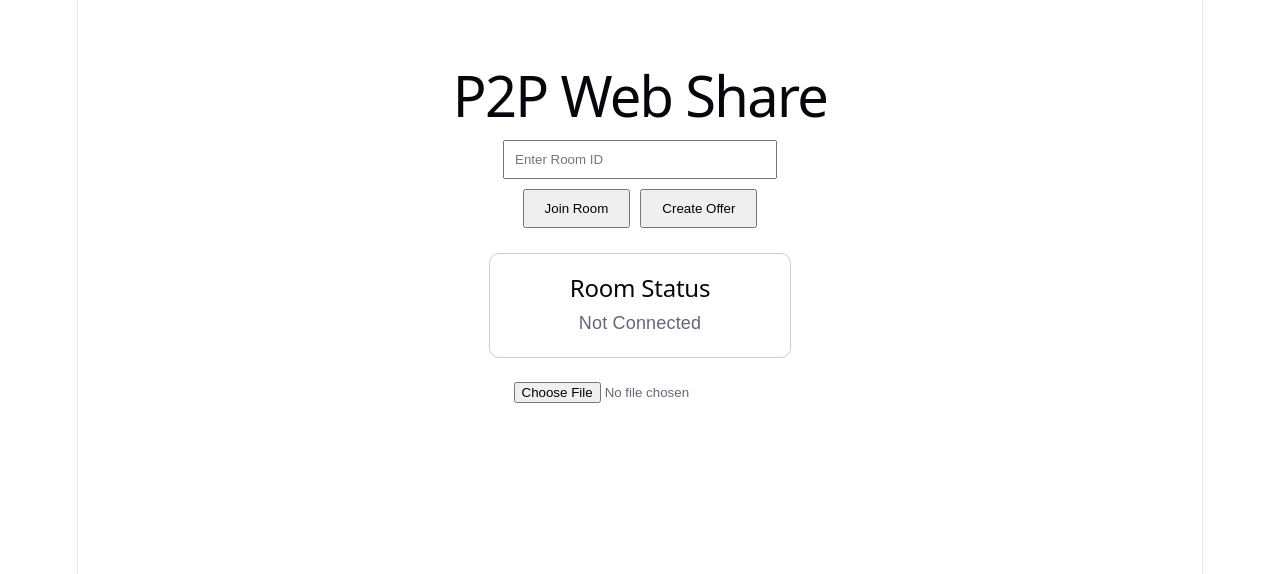
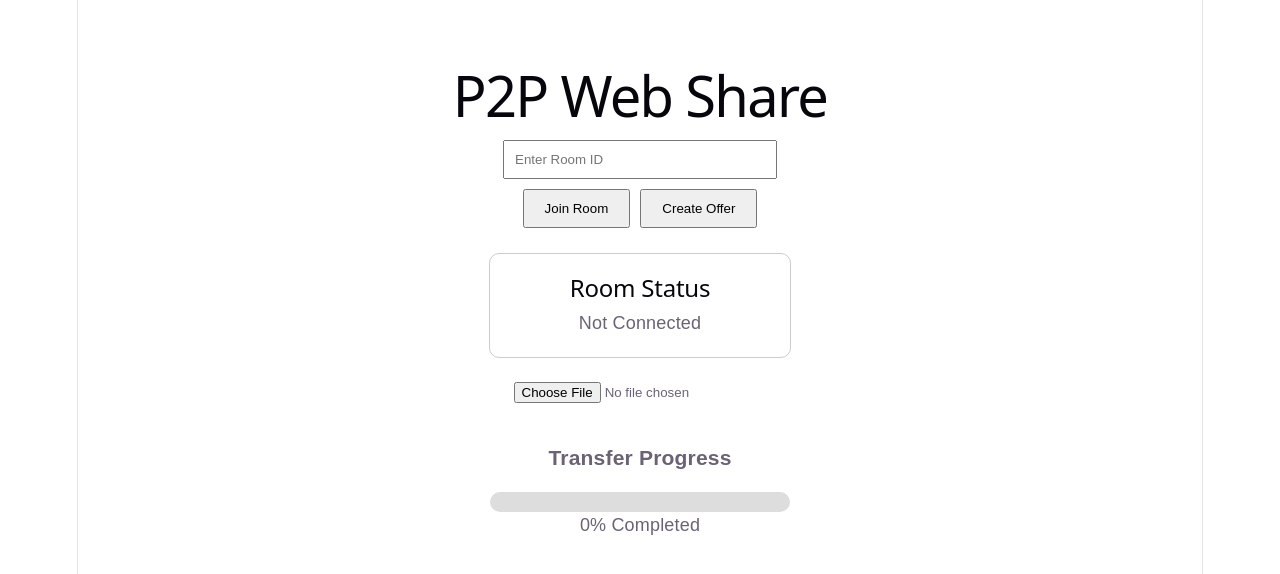
Before and after one commit to Priya07-jk/p2p-web-share, a React app in the folder frontend/: page / in a window 1280 px wide. Shown: the top 574 px of the page. Built offline with nearby package versions, Linux system fonts and the light colour scheme; the HTML template or start-up script is replaced by a standard one.

Commit message:
Add transfer progress tracker

```diff
--- a/frontend/src/App.jsx
+++ b/frontend/src/App.jsx
@@ -4,6 +4,7 @@ function App() {
   const [roomId, setRoomId] = useState("");
   const [status, setStatus] = useState("Not Connected");
   const [selectedFile, setSelectedFile] = useState(null);
+  const [progress, setProgress] = useState(0);
 
   const joinRoom = () => {
     console.log("Joining room:", roomId);
@@ -13,10 +14,12 @@ function App() {
   const createOffer = () => {
     console.log("Creating offer...");
     setStatus("Offer Created");
+    setProgress(65);
   };
 
   const handleFileChange = (e) => {
     setSelectedFile(e.target.files[0]);
+    setProgress(25);
   };
 
   return (
@@ -92,6 +95,36 @@ function App() {
           </p>
         )}
       </div>
+
+      <div
+        style={{
+          marginTop: "20px",
+          width: "300px",
+          textAlign: "center",
+        }}
+      >
+        <h3>Transfer Progress</h3>
+
+        <div
+          style={{
+            width: "100%",
+            height: "20px",
+            backgroundColor: "#ddd",
+            borderRadius: "10px",
+            overflow: "hidden",
+          }}
+        >
+          <div
+            style={{
+              width: `${progress}%`,
+              height: "100%",
+              backgroundColor: "#4CAF50",
+            }}
+          />
+        </div>
+
+        <p>{progress}% Completed</p>
+      </div>
     </div>
   );
 }
```
